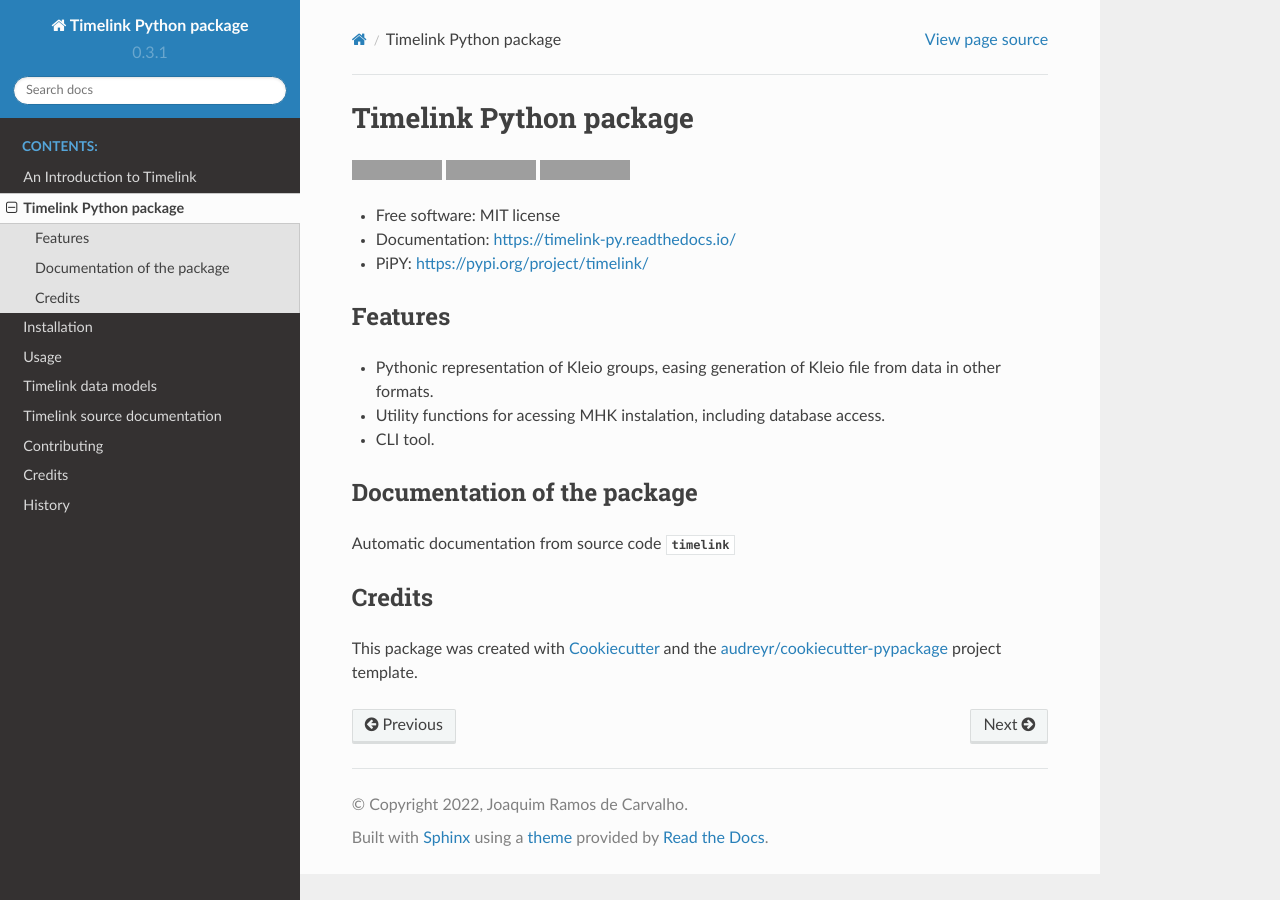
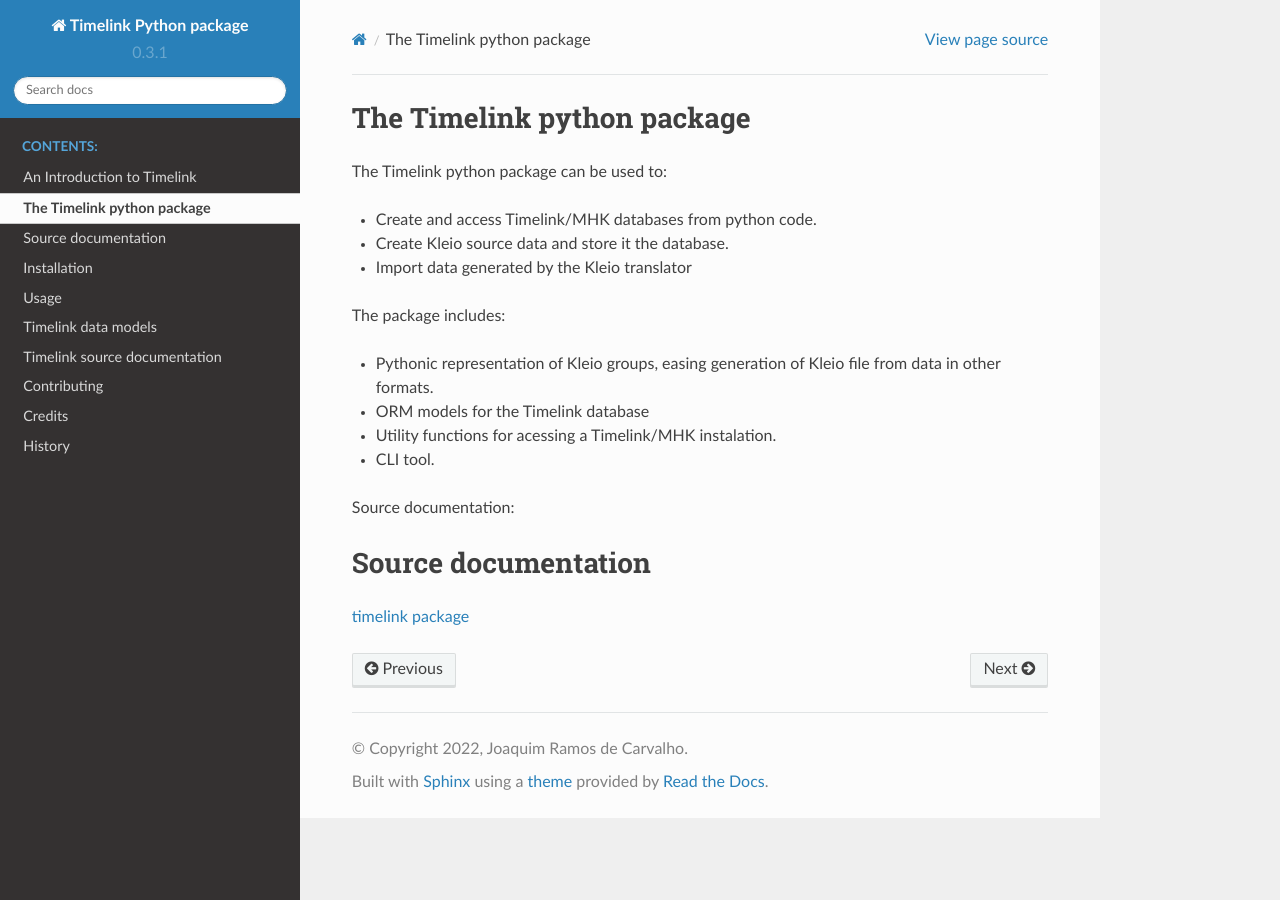
Before and after one commit to time-link/timelink-py, a Sphinx documentation site: the page built from docs/readme.rst, in a window 1280 px wide. Built offline with Sphinx 7.4.7 and the Read the Docs theme 2.0.0, drawn with Linux system fonts in a browser that asks for light colours; pages that are not in the unit, such as notebooks, are missing from menus; grey boxes are pictures that could not be loaded.

Commit message:
Fix problem with description and Pypi

```diff
--- a/HISTORY.rst
+++ b/HISTORY.rst
@@ -1,8 +1,6 @@
 =======
 History
 =======
-
-
 
 0.3.1 (2022-03-25)
 ------------------
@@ -45,7 +43,6 @@
 
 * Add to_json() method to KGroup, enabling Kleio to JSon serialization.
 
-
 0.2.7 (2021-08-29)
 ------------------
 
--- a/README.rst
+++ b/README.rst
@@ -1,42 +1,23 @@
-=======================
-Timelink Python package
-=======================
+The Timelink python package
+---------------------------
 
+The Timelink python package can be used to:
 
-.. image:: https://img.shields.io/pypi/v/timelink.svg
-        :target: https://pypi.python.org/pypi/timelink
+* Create and access Timelink/MHK databases from python code.
+* Create Kleio source data and store it the database.
+* Import data generated by the Kleio translator
 
-.. image:: https://api.travis-ci.com/time-link/timelink-py.svg?branch=main
-        :target: https://travis-ci.com/joaquimrcarvalho/timelink
-
-.. image:: https://readthedocs.org/projects/timelink-py/badge/?version=latest
-        :target: https://timelink-py.readthedocs.io/en/latest/?version=latest
-        :alt: Documentation Status
-
-* Free software: MIT license
-* Documentation: https://timelink-py.readthedocs.io/
-* PiPY: https://pypi.org/project/timelink/
-
-
-Features
---------
-
+The package includes:
 
 * Pythonic representation of Kleio groups, easing generation of Kleio
   file from data in other formats.
-* Utility functions for acessing MHK instalation,
-  including database access.
+* ORM models for the Timelink database
+* Utility functions for acessing a Timelink/MHK instalation.
 * CLI tool.
 
-Documentation of the package
-----------------------------
+Source documentation:
 
-Automatic documentation from source code :mod:`timelink`
+Source documentation
+---------------------
 
-Credits
--------
-
-This package was created with Cookiecutter_ and the `audreyr/cookiecutter-pypackage`_ project template.
-
-.. _Cookiecutter: https://github.com/audreyr/cookiecutter
-.. _`audreyr/cookiecutter-pypackage`: https://github.com/audreyr/cookiecutter-pypackage
+:doc:`/timelink`
--- a/docs/conf.py
+++ b/docs/conf.py
@@ -117,7 +117,7 @@
 latex_elements = {
     # The paper size ('letterpaper' or 'a4paper').
     #
-    # 'papersize': 'letterpaper',
+    # 'papersize': 'a4paper',
 
     # The font size ('10pt', '11pt' or '12pt').
     #
@@ -159,10 +159,10 @@
 # (source start file, target name, title, author,
 #  dir menu entry, description, category)
 texinfo_documents = [
-    (master_doc, 'timelink',
+    (master_doc, 'Timelink',
      'Timelink Python package Documentation',
      author,
      'timelink',
-     'One line description of project.',
-     'Miscellaneous'),
+     'Timelink, formerly known as MHK (Micro History with Kleio) is an information system designed for processing person related information collected from historical sources.',  # noqa
+     copyright),
 ]
--- a/requirements_dev.txt
+++ b/requirements_dev.txt
@@ -18,3 +18,4 @@
 mysql-connector-python~=8.0.25
 black
 flake8-bugbear
+sphinx_rtd_theme
```
Also changed, not shown: docs/index.rst (+26 -2 lines), setup.py (+5 -4 lines).
